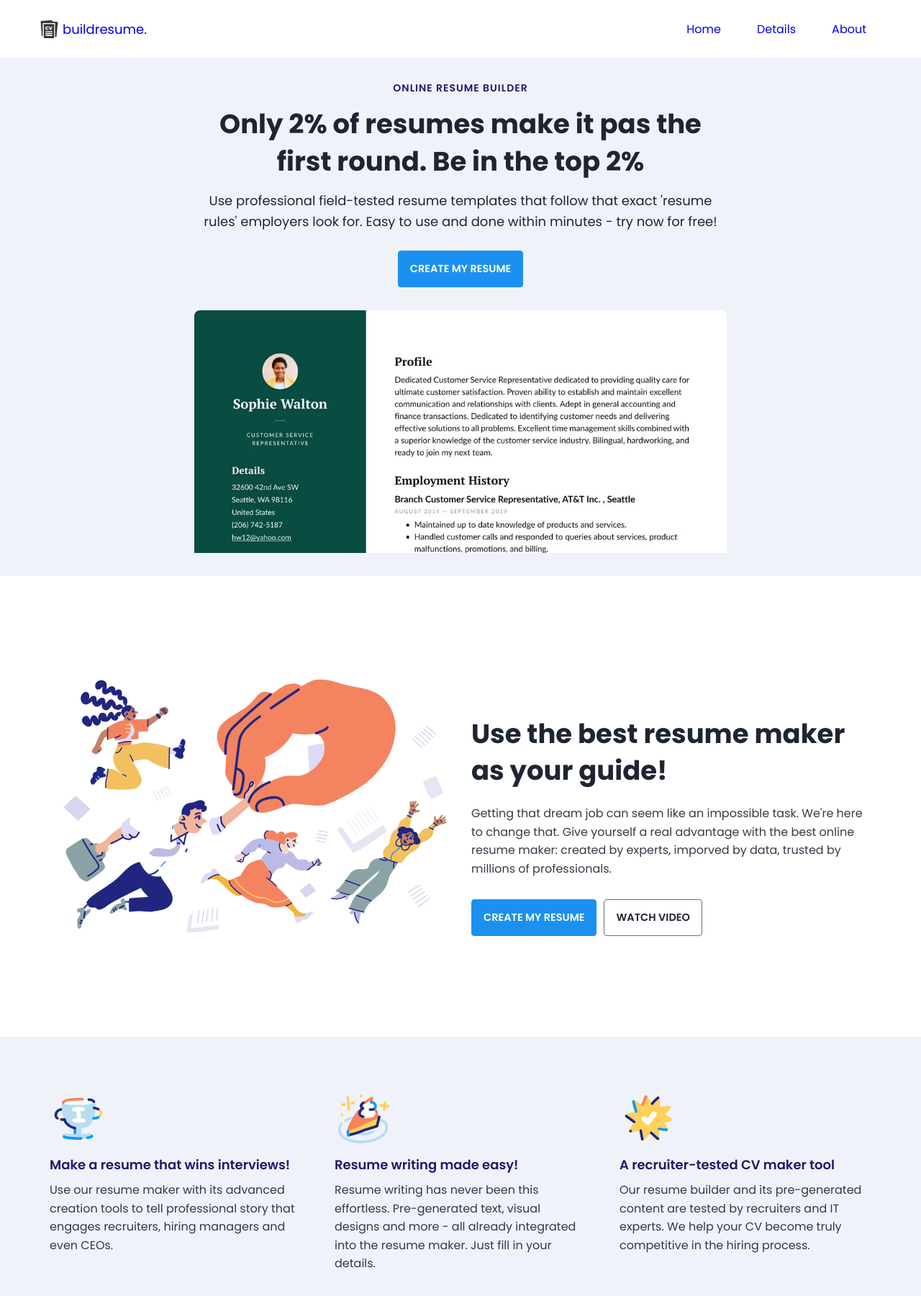
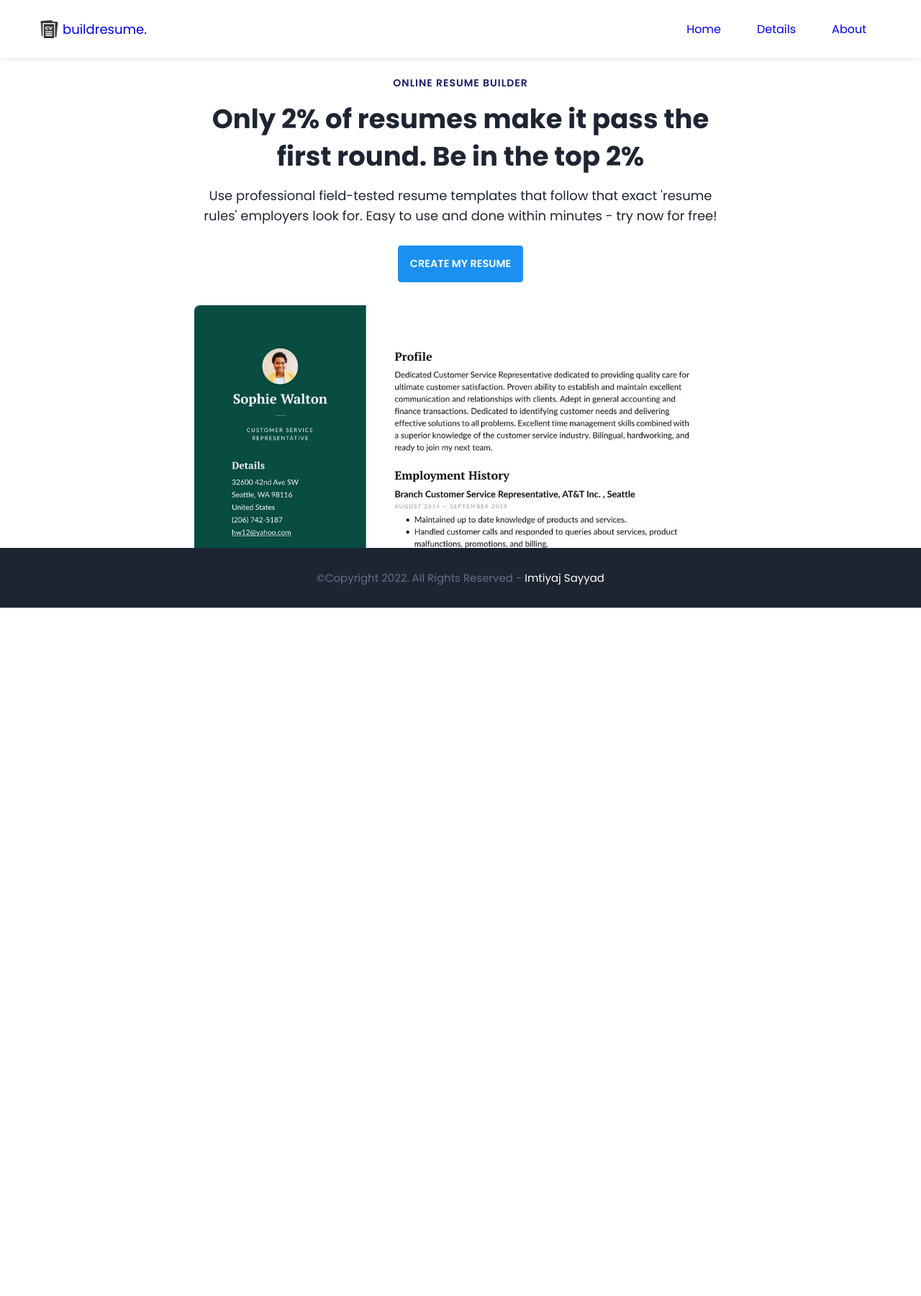
Before and after one commit to Imtiyaj25/Backend-BookMyShow, a React (Create React App) app: page / in a window 1280 px wide. Shown: the top 1800 px of the page at 72% size. After the commit the page ends 844 px from the top, so only its background shows below. Built offline with nearby package versions, Linux system fonts and the light colour scheme.

Commit message:
code changes

```diff
--- a/public/index.html
+++ b/public/index.html
@@ -3,7 +3,6 @@
   <head>
     <meta charset="utf-8" />
     <link rel="icon" href="%PUBLIC_URL%/favicon.ico" />
-    <base href="/React-Resume/">
     <meta name="viewport" content="width=device-width, initial-scale=1" />
     <meta name="theme-color" content="#000000" />
     <meta
--- a/src/App.js
+++ b/src/App.js
@@ -10,17 +10,12 @@ function App() {
     <BrowserRouter>
       <Navbar/>
       <Routes>
-        <Route path="/" exact Component={HomePage}/>
-
+        <Route path="/React-Resume" element={<HomePage/>}/>
+        <Route path="/" element={<HomePage/>}/>
+        <Route path="/aboutpage" element={<AboutPage/>}/>
+        <Route path="/parentcomponent" element={<ParentComponent/>}/>
       </Routes>
-      {/* <Routes>
-        <Route path="" element={<Navbar/>}>
-          <Route path="/" exact element={<HomePage/>}/>
-          <Route path="/aboutpage" element={<AboutPage/>}/>
-          <Route path="/parentcomponent" element={<ParentComponent/>}/>
-        </Route>
-
-      </Routes> */}
+      <Footer/>
     </BrowserRouter>
   );
 }
--- a/src/components/Pages/About/index.jsx
+++ b/src/components/Pages/About/index.jsx
@@ -1,8 +1,64 @@
 import React from 'react'
+import Visual from '../../images/visual-0c7080adf17f1f207276f613447c924f667dab34b7ac415cd7ef653172defd0b.svg';
+import Feature_1 from '../../images/feature-1-edf4481d69166ac81917d1e40e6597c8d61aa970ad44367ce78049bf830fbda5.svg';
+import Feature_2 from '../../images/feature-2-a7a471bd973c02a55d1b3f8aff578cd3c9a4c5ac4fc74423d94ecc04aef3492b.svg';
+import Feature_3 from '../../images/feature-3-4e87a82f83e260488c36f8105e26f439fdc3ee5009372bb5e12d9421f32eabdd.svg';
+
 
 const AboutPage = () => {
   return (
-    <div>AboutPage</div>
+    <div>
+      <div class="section-one">
+            <div class="container">
+                <div class = "section-one-content">
+                    <div class="section-one-l">
+                        <img src={Visual}/>
+                    </div>
+                    <div class = "section-one-r text-center">
+                        <h2 class = "lg-title">Use the best resume maker as your guide!</h2>
+                        <p class = "text">Getting that dream job can seem like an impossible task. We're here to change that. Give yourself a real advantage with the best online resume maker: created by experts, imporved by data, trusted by millions of professionals.</p>
+                        <div class = "btn-group">
+                            <a href = "parentcomponent" class = "btn btn-primary text-uppercase">create my resume</a>
+                            <a href = "#" class = "btn btn-secondary text-uppercase">watch video</a>
+                        </div>
+                    </div>
+                </div>
+            </div>
+        </div>
+
+        <div class = "section-two bg-bright">
+            <div class="container">
+                <div class="section-two-content">
+                    <div class = "section-items">
+                        <div class = "section-item">
+                            <div class = "section-item-icon">
+                                <img src = {Feature_1} />
+                            </div>
+                            <h5 class = "section-item-title">Make a resume that wins interviews!</h5>
+                            <p class = "text">Use our resume maker with its advanced creation tools to tell professional story that engages recruiters, hiring managers and even CEOs.</p>
+                        </div>
+
+                        <div class = "section-item">
+                            <div class = "section-item-icon">
+                                <img src = {Feature_2} alt = ""/>
+                            </div>
+                            <h5 class = "section-item-title">Resume writing made easy!</h5>
+                            <p class = "text">Resume writing has never been this effortless. Pre-generated text, visual designs and more - all already integrated into the resume maker. Just fill in your details.</p>
+                        </div>
+
+                        <div class = "section-item">
+                            <div class = "section-item-icon">
+                                <img src = {Feature_3} alt = ""/>
+                            </div>
+                            <h5 class = "section-item-title">A recruiter-tested CV maker tool</h5>
+                            <p class = "text">Our resume builder and its pre-generated content are tested by recruiters and IT experts. We help your CV become truly competitive in the hiring process.</p>
+                        </div>
+                    </div>
+                </div>
+            </div>
+        </div>
+
+    </div>
   )
 }
 
--- a/src/components/Pages/Home/index.jsx
+++ b/src/components/Pages/Home/index.jsx
@@ -1,74 +1,20 @@
 import React from 'react'
 import SampleResume from '../../images/dublin-resume-templates.avif';
-import Visual from '../../images/visual-0c7080adf17f1f207276f613447c924f667dab34b7ac415cd7ef653172defd0b.svg';
-import Feature_1 from '../../images/feature-1-edf4481d69166ac81917d1e40e6597c8d61aa970ad44367ce78049bf830fbda5.svg';
-import Feature_2 from '../../images/feature-2-a7a471bd973c02a55d1b3f8aff578cd3c9a4c5ac4fc74423d94ecc04aef3492b.svg';
-import Feature_3 from '../../images/feature-3-4e87a82f83e260488c36f8105e26f439fdc3ee5009372bb5e12d9421f32eabdd.svg';
 
 const HomePage = () => {
   return (
     <div>
-      <header class = "header bg-bright" id = "header">
-            <div class = "container">
+      {/* <header class = "header bg-white" id = "header"> */}
+            <div class = "home">
                 <div class = "header-content text-center">
                     <h6 class = "text-uppercase text-blue-dark fs-14 fw-6 ls-1">online resume builder</h6>
-                    <h1 class = "lg-title">Only 2% of resumes make it pas the first round. Be in the top 2%</h1>
+                    <h1 class = "lg-title">Only 2% of resumes make it pass the first round. Be in the top 2%</h1>
                     <p class = "text-dark fs-18">Use professional field-tested resume templates that follow that exact 'resume rules' employers look for. Easy to use and done within minutes - try now for free!</p>
                     <a href = "parentcomponent" class = "btn btn-primary text-uppercase">create my resume</a>
                     <img src={SampleResume} />
                 </div>
             </div>
-        </header>
-
-        <div class="section-one">
-            <div class="container">
-                <div class = "section-one-content">
-                    <div class="section-one-l">
-                        <img src={Visual}/>
-                    </div>
-                    <div class = "section-one-r text-center">
-                        <h2 class = "lg-title">Use the best resume maker as your guide!</h2>
-                        <p class = "text">Getting that dream job can seem like an impossible task. We're here to change that. Give yourself a real advantage with the best online resume maker: created by experts, imporved by data, trusted by millions of professionals.</p>
-                        <div class = "btn-group">
-                            <a href = "parentcomponent" class = "btn btn-primary text-uppercase">create my resume</a>
-                            <a href = "#" class = "btn btn-secondary text-uppercase">watch video</a>
-                        </div>
-                    </div>
-                </div>
-            </div>
-        </div>
-
-        <div class = "section-two bg-bright">
-            <div class="container">
-                <div class="section-two-content">
-                    <div class = "section-items">
-                        <div class = "section-item">
-                            <div class = "section-item-icon">
-                                <img src = {Feature_1} />
-                            </div>
-                            <h5 class = "section-item-title">Make a resume that wins interviews!</h5>
-                            <p class = "text">Use our resume maker with its advanced creation tools to tell professional story that engages recruiters, hiring managers and even CEOs.</p>
-                        </div>
-
-                        <div class = "section-item">
-                            <div class = "section-item-icon">
-                                <img src = {Feature_2} alt = ""/>
-                            </div>
-                            <h5 class = "section-item-title">Resume writing made easy!</h5>
-                            <p class = "text">Resume writing has never been this effortless. Pre-generated text, visual designs and more - all already integrated into the resume maker. Just fill in your details.</p>
-                        </div>
-
-                        <div class = "section-item">
-                            <div class = "section-item-icon">
-                                <img src = {Feature_3} alt = ""/>
-                            </div>
-                            <h5 class = "section-item-title">A recruiter-tested CV maker tool</h5>
-                            <p class = "text">Our resume builder and its pre-generated content are tested by recruiters and IT experts. We help your CV become truly competitive in the hiring process.</p>
-                        </div>
-                    </div>
-                </div>
-            </div>
-        </div>
+        {/* </header> */}
 
     </div>
   )
--- a/src/components/Pages/Preview/style.css
+++ b/src/components/Pages/Preview/style.css
@@ -246,6 +246,9 @@ ul {
     margin: 20px;
     gap: 50px;
     background: none;
+}
+.home {
+    margin-top: 25px;
 }
 
 
```
